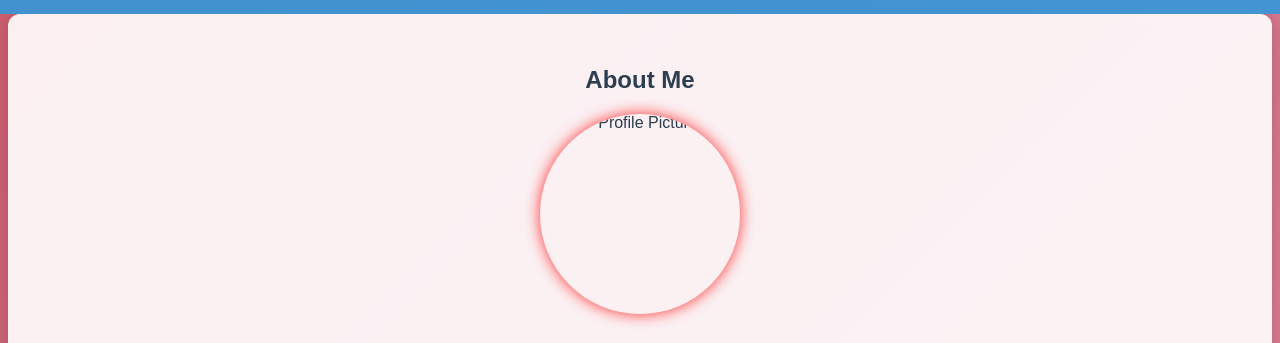
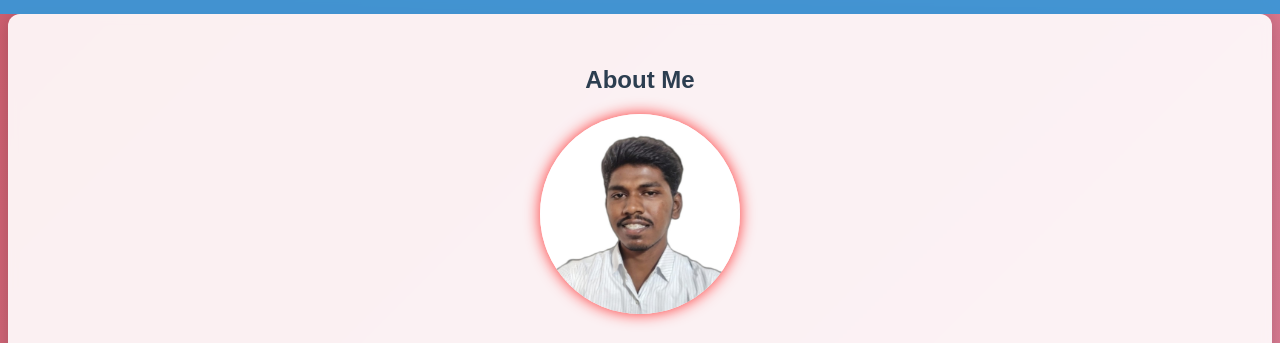
Before and after one commit to Srinath22082005/Srinath-S, a plain HTML site: page index.html in a window 1280 px wide. Shown: the part 116-459 px from the top of the page. Drawn offline with Linux system fonts and the light colour scheme.

Commit message:
index.html

```diff
--- a/index.html
+++ b/index.html
@@ -23,7 +23,7 @@
     <section id="about" class="centered about-section">
         <h2 class="fadeIn">About Me</h2>
         <div class="about-content">
-            <img src="student.jpg" alt="Profile Picture" class="profile-picture">
+            <img src="srinath1.jpg" alt="Profile Picture" class="profile-picture">
             <div class="about-text">
                 <h3 class="name fadeIn">Hi, I’m Srinath</h3>
                 <p class="fadeIn">Currently I'm pursuing bachelor's degree in computer science and engineering at kongunadu college of engineering and technology trichy. And i'm pursuing knowledge in blockchain with a passion for creating secure and innovative decentralized applications. I specialize in smart contract development and blockchain architecture, aiming to drive advancements in the field and solve real-world problems.</p>
```
